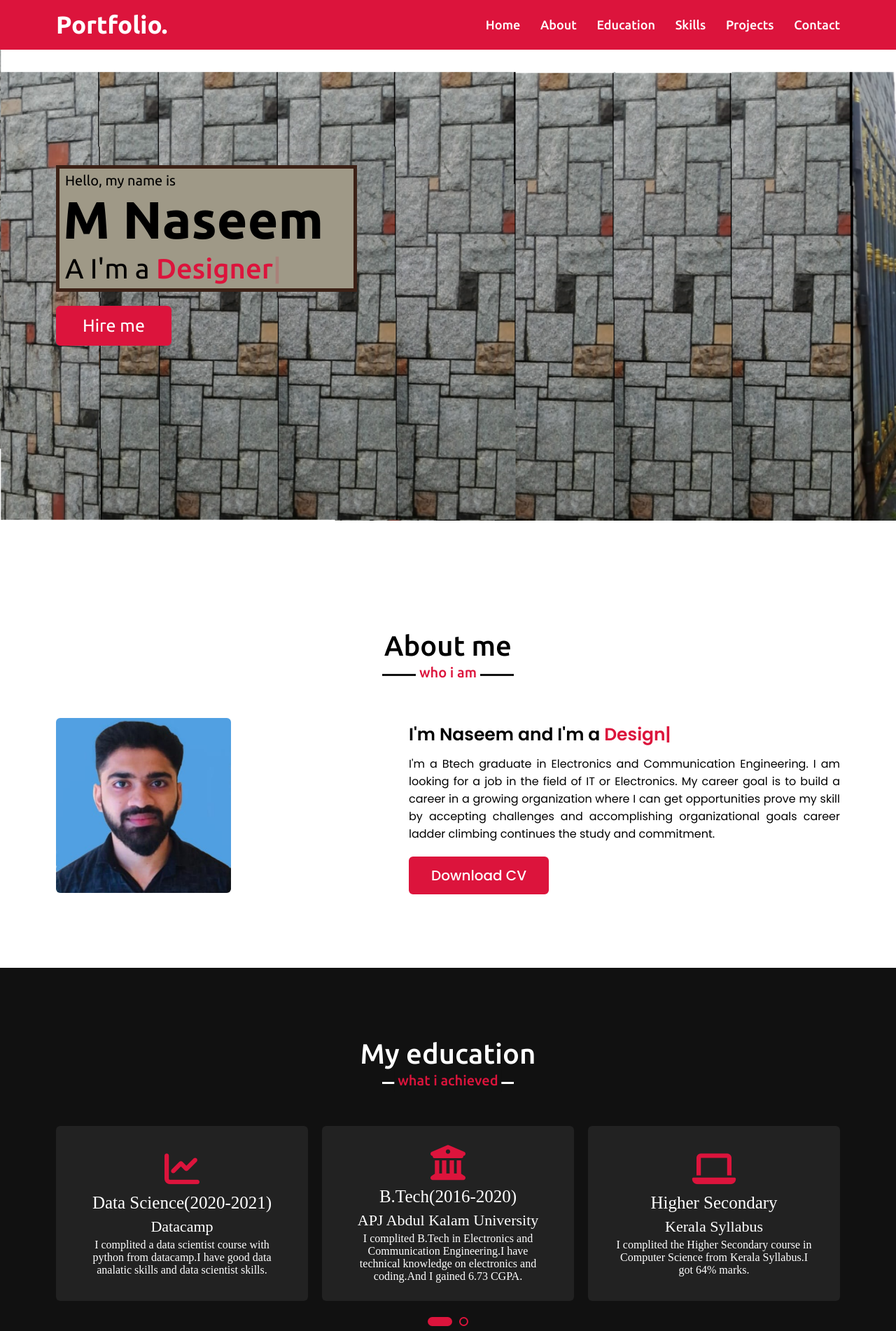
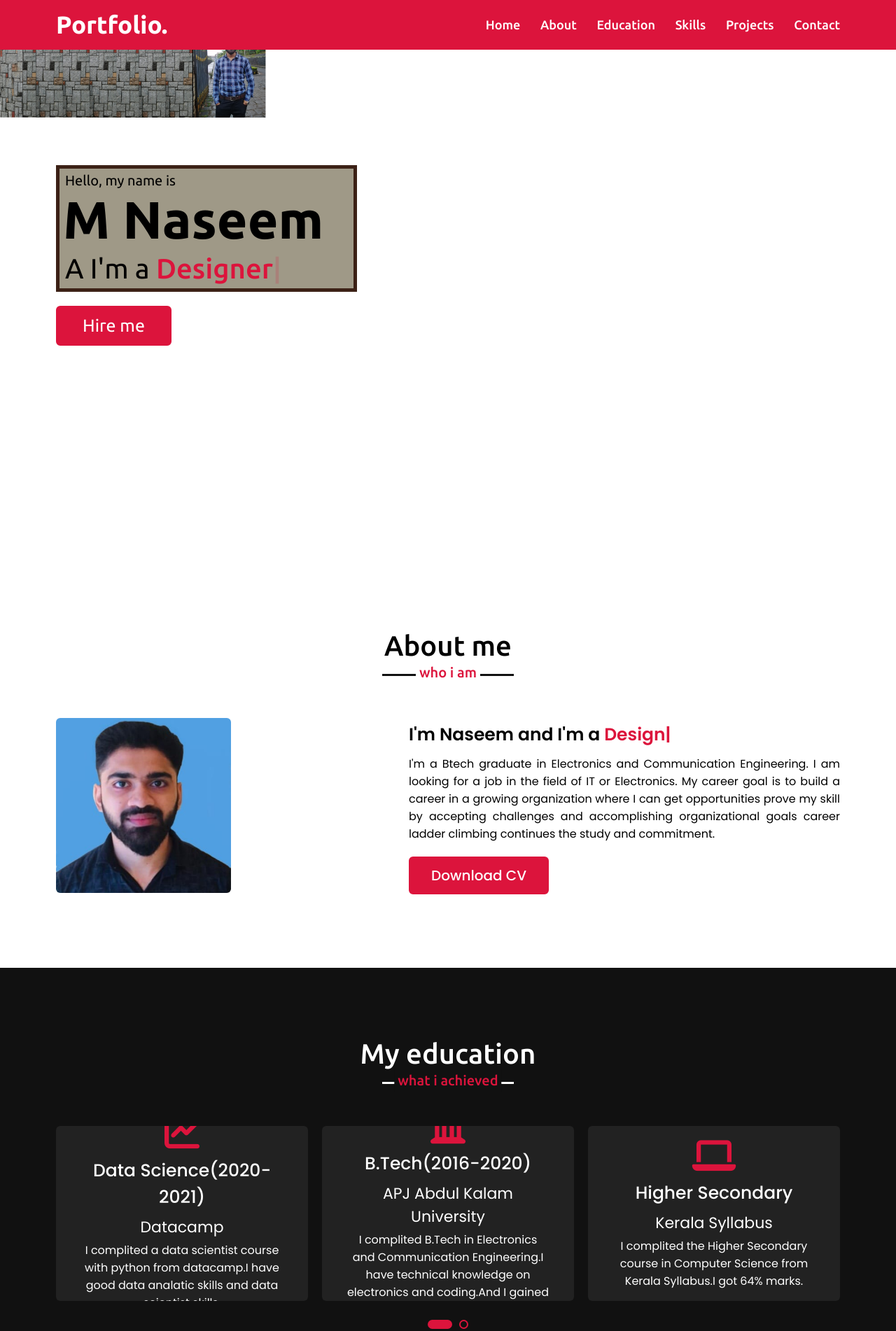
Before and after one commit to naseemdpr/M-Naseem, a plain HTML site: page index.html in a window 1280 px wide. Shown: the top 1902 px of the page at 70% size. Drawn offline with nearby package versions, Linux system fonts and the light colour scheme; no server answers.

Commit message:
Update style.css

```diff
--- a/style.css
+++ b/style.css
@@ -93,7 +93,7 @@ html{
 /*home section styling */
 .home{
     background-image: url('background2.png');
-    background-size: 210vh;
+    background-size: 380px;
     background-repeat: no-repeat;
     display: flex;
     height: 100vh;
@@ -147,7 +147,7 @@ html{
 section{
     padding: 100px 0;
 }
-.about, .project, .skills, .teams, .contact, footer{
+.about, .project, .skills, .education, .contact, footer{
     font-family: 'Poppins', sans-serif ;
 }
 .about .about-content,
```
